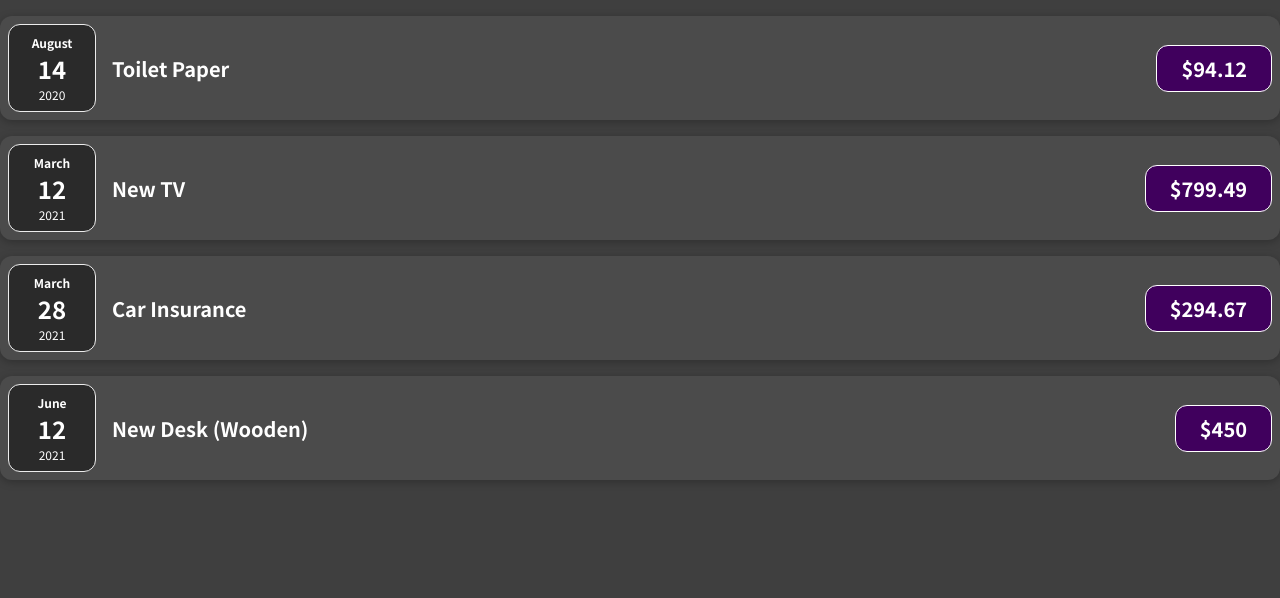
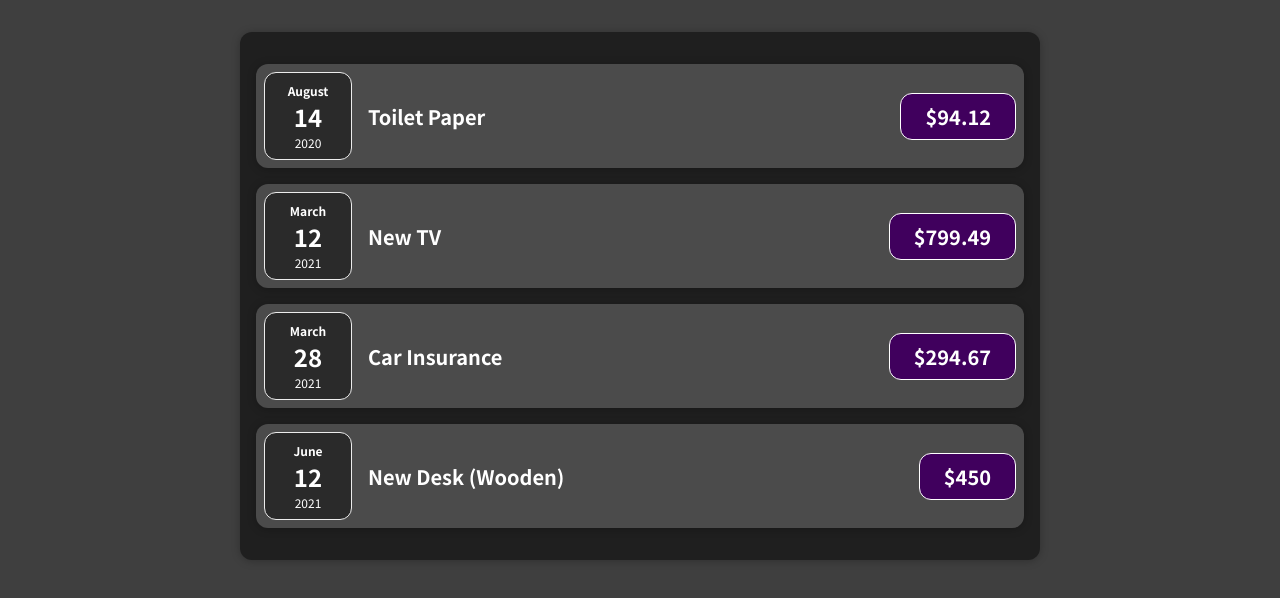
Before and after one commit to Qasper1974/expense-tracker, a JavaScript app: page / in a window 1280 px wide. Shown: the top 598 px of the page. Built offline with nearby package versions, Linux system fonts and the light colour scheme.

Commit message:
card component

```diff
--- a/src/App.js
+++ b/src/App.js
@@ -1,4 +1,4 @@
-import ExpenseItem from "./components/ExpenseItem";
+import ExpensesList from "./components/ExpensesList";
 
 function App() {
   const expenses = [
@@ -25,26 +25,7 @@ function App() {
 
   return (
     <div>
-      <ExpenseItem
-        date={expenses[0].date}
-        title={expenses[0].title}
-        amount={expenses[0].amount}
-      ></ExpenseItem>
-      <ExpenseItem
-        date={expenses[1].date}
-        title={expenses[1].title}
-        amount={expenses[1].amount}
-      ></ExpenseItem>
-      <ExpenseItem
-        date={expenses[2].date}
-        title={expenses[2].title}
-        amount={expenses[2].amount}
-      ></ExpenseItem>
-      <ExpenseItem
-        date={expenses[3].date}
-        title={expenses[3].title}
-        amount={expenses[3].amount}
-      ></ExpenseItem>
+      <ExpensesList uitgaven={expenses} />
     </div>
   );
 }
--- /dev/null
+++ b/src/components/Card.css
@@ -0,0 +1,4 @@
+.card {
+  border-radius: 12px;
+  box-shadow: 0 1px 8px rgba(0, 0, 0, 0.25);
+}
--- /dev/null
+++ b/src/components/Card.js
@@ -0,0 +1,8 @@
+import "./Card.css";
+
+function Card(props) {
+  const classes = "card " + props.className;
+  return <div className={classes}>{props.children}</div>;
+}
+
+export default Card;
--- a/src/components/ExpenseItem.css
+++ b/src/components/ExpenseItem.css
@@ -2,10 +2,8 @@
   display: flex;
   justify-content: space-between;
   align-items: center;
-  box-shadow: 0 2px 8px rgba(0, 0, 0, 0.25);
   padding: 0.5rem;
   margin: 1rem 0;
-  border-radius: 12px;
   background-color: #4b4b4b;
 }
 
--- a/src/components/ExpenseItem.js
+++ b/src/components/ExpenseItem.js
@@ -1,9 +1,10 @@
 import "./ExpenseItem.css";
 import ExpenseDate from "./ExpenseDate";
+import Card from "./Card";
 
 function ExpenseItem(props) {
   return (
-    <div className="expense-item">
+    <Card className="expense-item">
       <div>
         <ExpenseDate datum={props.date}></ExpenseDate>
       </div>
@@ -12,7 +13,7 @@ function ExpenseItem(props) {
         <h2>{props.title}</h2>
         <div className="expense-item__price">${props.amount}</div>
       </div>
-    </div>
+    </Card>
   );
 }
 
--- /dev/null
+++ b/src/components/ExpensesList.css
@@ -0,0 +1,7 @@
+.expenses {
+  padding: 1rem;
+  background-color: rgb(31, 31, 31);
+  margin: 2rem auto;
+  width: 50rem;
+  max-width: 95%;
+}
--- /dev/null
+++ b/src/components/ExpensesList.js
@@ -0,0 +1,32 @@
+import "./ExpensesList.css";
+import ExpenseItem from "./ExpenseItem";
+import Card from "./Card";
+
+function ExpensesList(props) {
+  return (
+    <Card className="expenses">
+      <ExpenseItem
+        date={props.uitgaven[0].date}
+        title={props.uitgaven[0].title}
+        amount={props.uitgaven[0].amount}
+      ></ExpenseItem>
+      <ExpenseItem
+        date={props.uitgaven[1].date}
+        title={props.uitgaven[1].title}
+        amount={props.uitgaven[1].amount}
+      ></ExpenseItem>
+      <ExpenseItem
+        date={props.uitgaven[2].date}
+        title={props.uitgaven[2].title}
+        amount={props.uitgaven[2].amount}
+      ></ExpenseItem>
+      <ExpenseItem
+        date={props.uitgaven[3].date}
+        title={props.uitgaven[3].title}
+        amount={props.uitgaven[3].amount}
+      ></ExpenseItem>
+    </Card>
+  );
+}
+
+export default ExpensesList;
```
Also changed, not shown: 2 other files (tests, documents, lock files or other folders).
